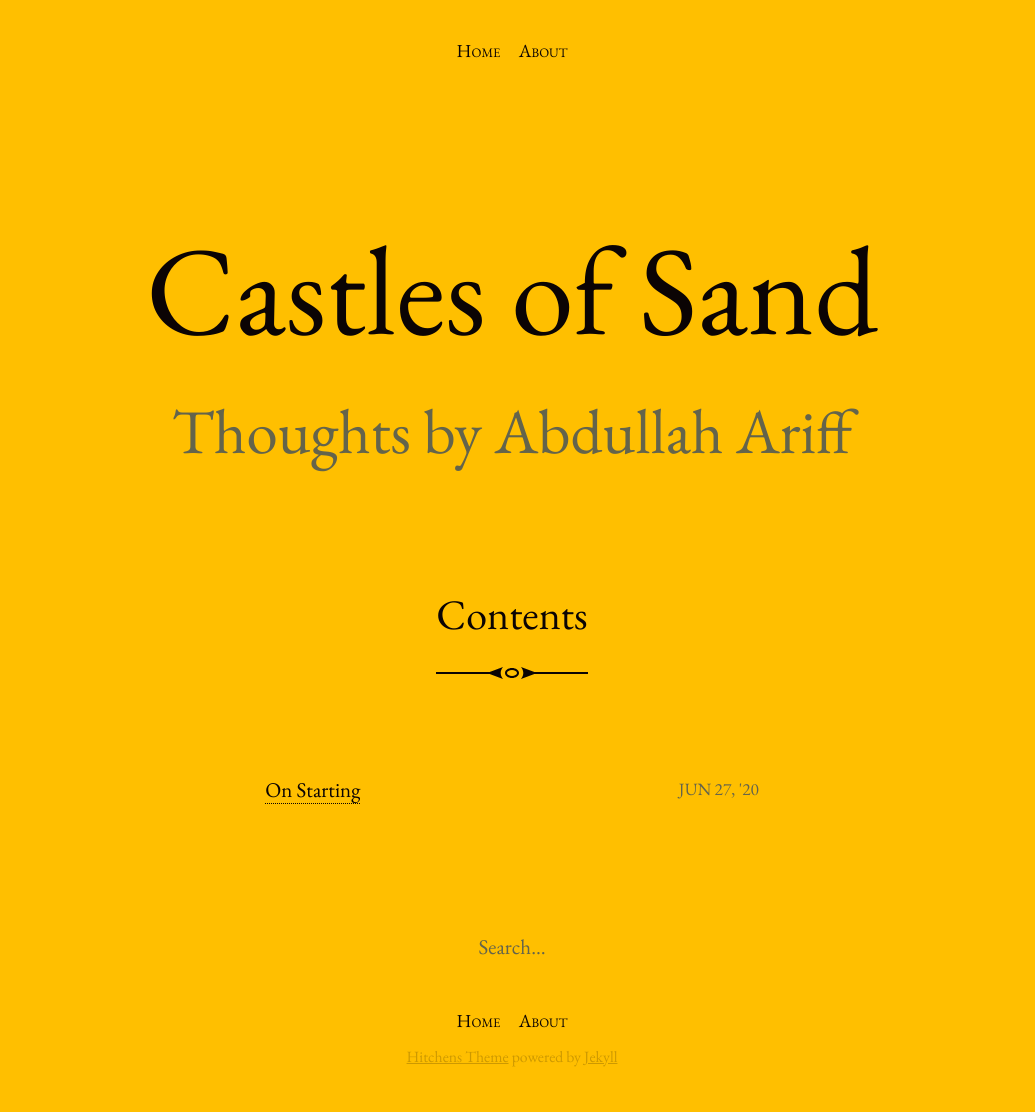
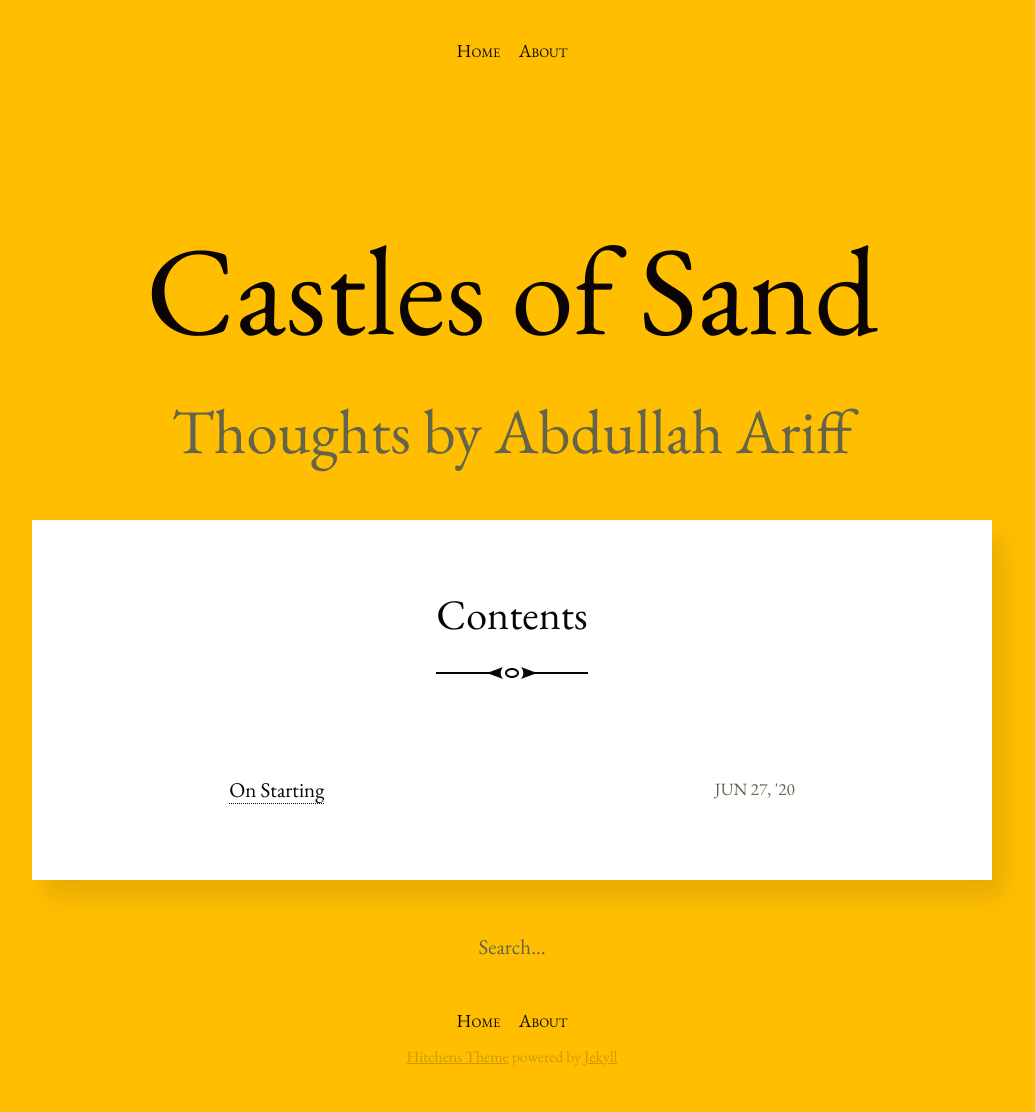
Before and after one commit to abdullahariff/abdullahariff.github.io, a Jekyll site: the page built from index.html, in a window 1280 px wide. Shown: the whole page, without its empty margins (128-1163 px from the left). Built offline with Jekyll 4.4.1, drawn with Linux system fonts in a browser that asks for light colours; the list of posts is cut into pages by our own code.

Commit message:
Better table of contents and paragraph spacings

```diff
--- a/_sass/_article.scss
+++ b/_sass/_article.scss
@@ -22,7 +22,7 @@
 
 .post p {
   text-align: justify;
-  text-indent: 1.5em;
+  margin-bottom: 1.5em;
   text-justify: inter-word;
 }
 
--- a/_sass/_base.scss
+++ b/_sass/_base.scss
@@ -113,9 +113,18 @@ figcaption {
 }
 
 .home {
-  max-width: 24em;
-  margin: auto;
-  padding: 4em 1em;
+  background: white;
+  margin: 2em auto;
+  max-width: 60rem;
+  padding: 2em 0;
+  box-shadow: 12px 18px 24px rgba(darken($brand-color, 50%), .1);
+
+  > * {
+    margin-left: auto;
+    margin-right: auto;
+    max-width: 36rem;
+    padding: 0 1em;
+  }
 }
 
 .content-title {
--- a/_sass/_post-list.scss
+++ b/_sass/_post-list.scss
@@ -1,5 +1,4 @@
 .post-list {
-  margin: 1em 0;
   list-style: none;
   &:hover,
   &:focus-within {
```
